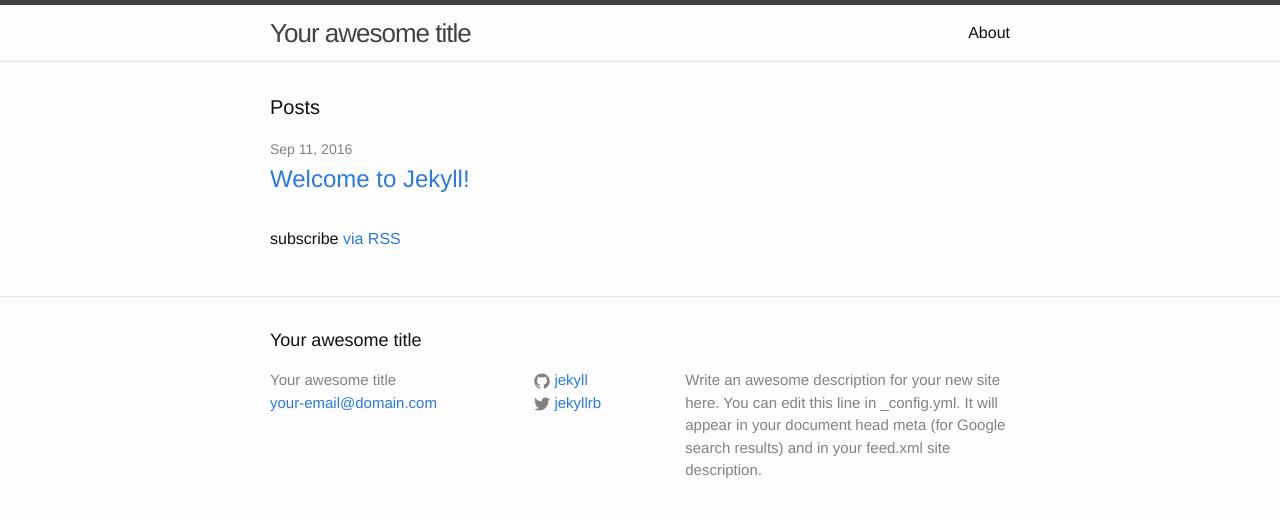
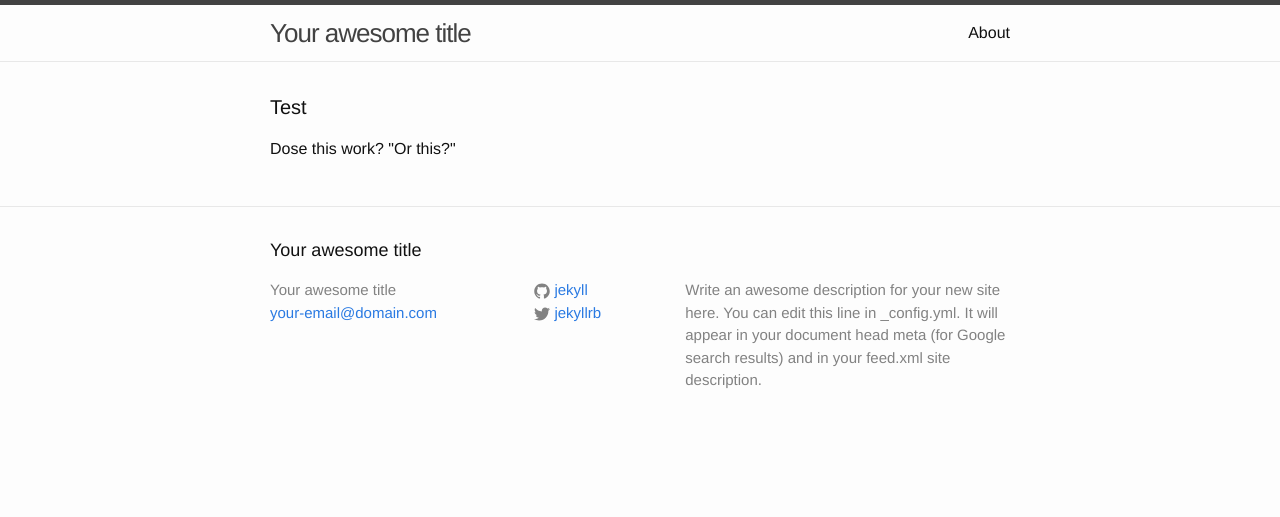
Before and after one commit to snowy6409/Website, a Jekyll site: the page built from index.html, in a window 1280 px wide. Shown: the top 517 px of the page. Built offline with Jekyll 4.4.1, drawn with Linux system fonts in a browser that asks for light colours.

Commit message:
Add files via upload

```diff
--- a/index.html
+++ b/index.html
@@ -4,20 +4,16 @@
 
 <div class="home">
 
-  <h1 class="page-heading">Posts</h1>
+  <h1 class="page-heading">Test</h1>
 
-  <ul class="post-list">
-    {% for post in site.posts %}
-      <li>
-        <span class="post-meta">{{ post.date | date: "%b %-d, %Y" }}</span>
+ <p>
+ Dose this work?
+ "Or this?"
 
-        <h2>
-          <a class="post-link" href="{{ post.url | prepend: site.baseurl }}">{{ post.title }}</a>
-        </h2>
-      </li>
-    {% endfor %}
-  </ul>
 
-  <p class="rss-subscribe">subscribe <a href="{{ "/feed.xml" | prepend: site.baseurl }}">via RSS</a></p>
+
+ </p>
+
+
 
 </div>
```
